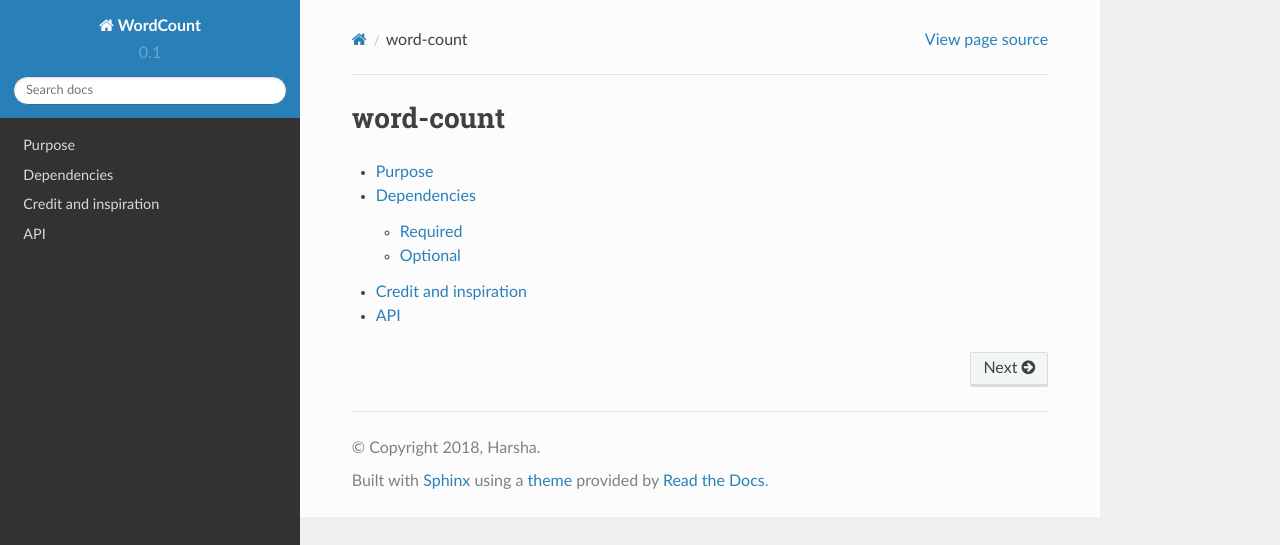
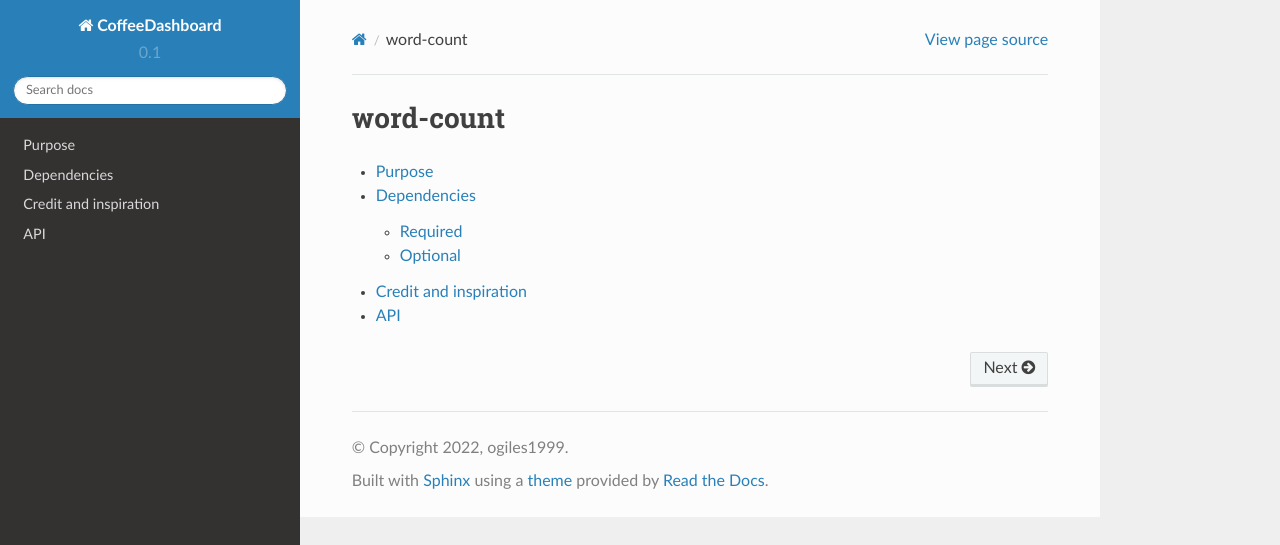
Before and after one commit to olivergiles/coffee-dashboard, a Sphinx documentation site: the page built from doc/index.rst, in a window 1280 px wide. Shown: the top 545 px of the page. Built offline with Sphinx 7.4.7 and the Read the Docs theme 2.0.0, drawn with Linux system fonts in a browser that asks for light colours.

```diff
--- a/doc/conf.py
+++ b/doc/conf.py
@@ -19,7 +19,7 @@
 #
 import os
 import sys
-sys.path.insert(0, os.path.abspath('../source'))
+sys.path.insert(0, os.path.abspath('../..'))
 
 
 # -- General configuration ------------------------------------------------
@@ -49,9 +49,9 @@ source_suffix = '.rst'
 master_doc = 'index'
 
 # General information about the project.
-project = 'WordCount'
-copyright = '2018, Harsha'
-author = 'Harsha'
+project = 'CoffeeDashboard'
+copyright = '2022, ogiles1999'
+author = 'ogiles1999'
 
 # The version info for the project you're documenting, acts as replacement for
 # |version| and |release|, also used in various other places throughout the
@@ -67,7 +67,7 @@ release = '0.1'
 #
 # This is also used if you do content translation via gettext catalogs.
 # Usually you set "language" from the command line for these cases.
-language = None
+language = "en"
 
 # List of patterns, relative to source directory, that match files and
 # directories to ignore when looking for source files.
```
